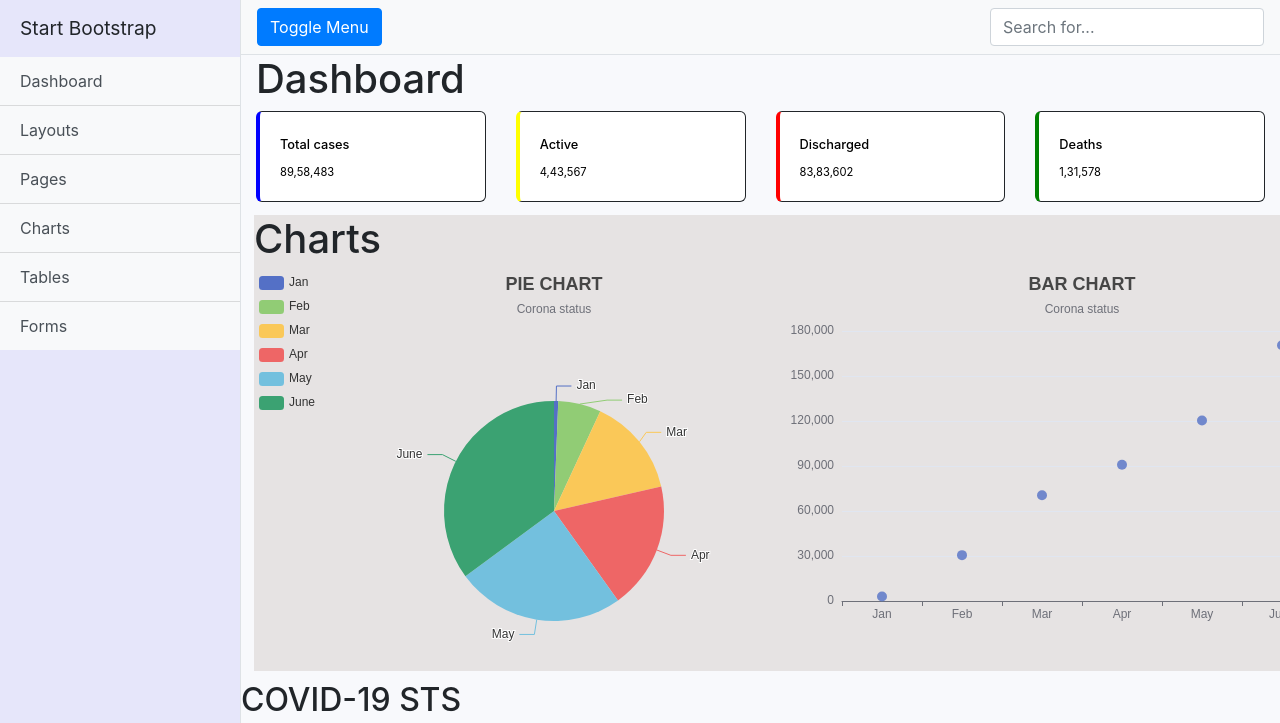
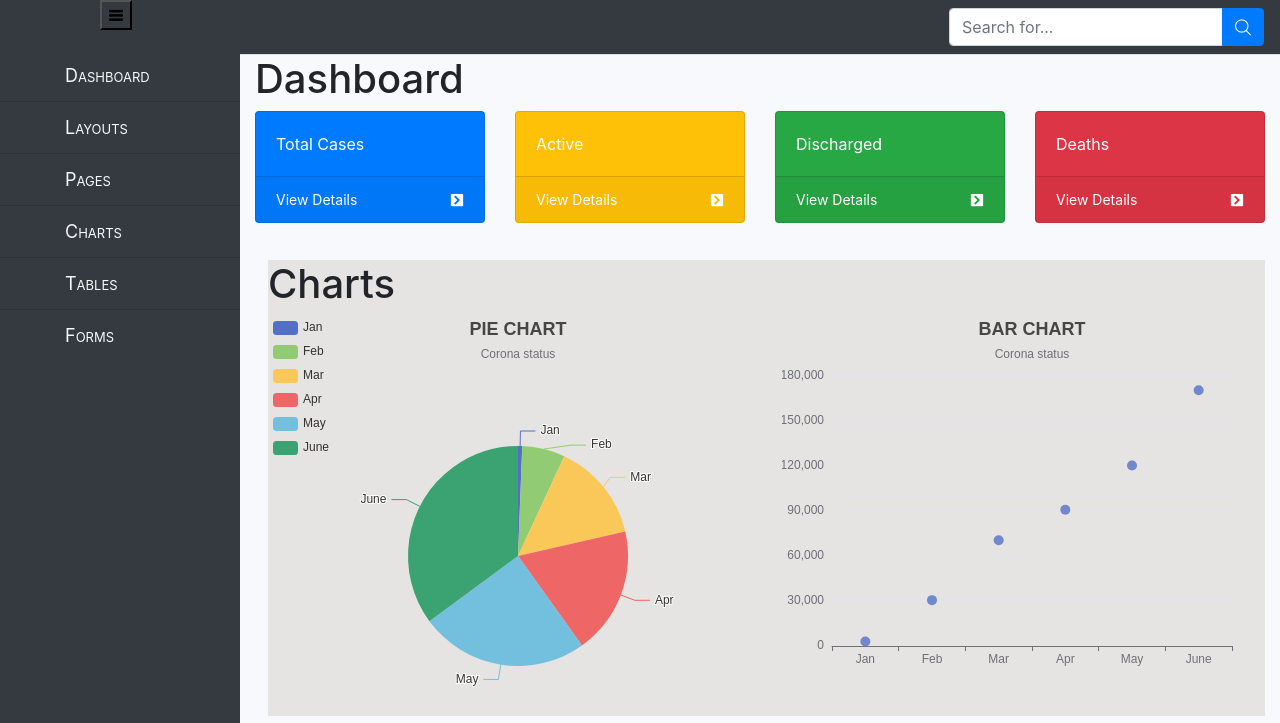
Before and after one commit to ponmalar6596/dashboard-1, a website: page app/booma.html in a window 1280 px wide. Shown: the top 723 px of the page. Drawn offline with nearby package versions, Linux system fonts and the light colour scheme.

Commit message:
add content

```diff
--- a/app/booma.html
+++ b/app/booma.html
@@ -5,39 +5,51 @@
     <meta name="viewport" content="width=device-width, initial-scale=1.0">
     <link rel="stylesheet" href="../node_modules/bootstrap/dist/css/bootstrap.min.css">
     <link rel="stylesheet" href="./css/booma.css">
+    <link rel="stylesheet" href="../vendor/icofont/icofont.min.css">
     <title>Document</title>
 </head>
 <body>
     <div class="d-flex" id="wrapper">
 
         <!-- Sidebar -->
-        <div class="back border-right" id="sidebar-wrapper">
-          <div class="back sidebar-heading">Start Bootstrap </div>
-          <div class="list-group list-group-flush">
-            <a href="#" class="list-group-item list-group-item-action bg-light">Dashboard</a>
-            <a href="#" class="list-group-item list-group-item-action bg-light">Layouts</a>
-            <a href="#" class="list-group-item list-group-item-action bg-light">Pages</a>
-            <a href="#" class="list-group-item list-group-item-action bg-light">Charts</a>
-            <a href="#" class="list-group-item list-group-item-action bg-light">Tables</a>
-            <a href="#" class="list-group-item list-group-item-action bg-light">Forms</a>
+         <div class="back bg-dark" id="sidebar-wrapper">
+            <!-- <button class="btn btn-primary" id="menu-toggle">Toggle Menu</button> -->
+       <button class="bt bg-dark" onclick="myFunctionnn()"id="bn">
+          <i class="icofont-navigation-menu"></i>
+        </button>
+          <div class="list-group list-group-flush" id="ds">
+            <a href="#" class="list-group-item list-group-item-action bg-dark">Dashboard</a>
+            <a href="#" class="list-group-item list-group-item-action bg-dark">Layouts</a>
+            <a href="#" class="list-group-item list-group-item-action bg-dark">Pages</a>
+            <a href="#" class="list-group-item list-group-item-action bg-dark">Charts</a>
+            <a href="#" class="list-group-item list-group-item-action bg-dark" onclick="myFunction()">Tables</a>
+
+            <!-- <div id="myDIV">
+              This is my DIV element.
+            </div> -->
+            <a href="#" class="list-group-item list-group-item-action bg-dark"onclick="myFunctionn()">Forms</a>
           </div>
         </div>
         <!-- /#sidebar-wrapper -->
 
         <!-- Page Content -->
         <div id="page-content-wrapper">
-
-          <nav class="navbar navbar-expand-lg navbar-light bg-light border-bottom">
-            <button class="btn btn-primary" id="menu-toggle">Toggle Menu</button>
-
+                        <nav class="navbar navbar-expand-lg  bg-dark border-bottom">
                       <button class="navbar-toggler" type="button" data-toggle="collapse" data-target="#navbarSupportedContent" aria-controls="navbarSupportedContent" aria-expanded="false" aria-label="Toggle navigation">
               <span class="navbar-toggler-icon"></span>
             </button>
 
             <div class="collapse navbar-collapse" id="navbarSupportedContent">
+
               <ul class="navbar-nav ml-auto mt-2 mt-lg-0">
+                <div class="input-group">
                   <input class="form-control" type="text" placeholder="Search for..." aria-label="Search" aria-describedby="basic-addon2">
+                  <div class="input-group-append">
 
+
+                      <button class="btn btn-primary" type="button"><i class="icofont-search"></i> </button>
+                  </div>
+              </div>
                 <!-- <i class="icofont-search icofont-1x"></i> -->
                <!-- <li class="nav-item active">
                   <a class="nav-link" href="#">Home <span class="sr-only">(current)</span></a>
@@ -64,42 +76,40 @@
             <div class="page-title">
                 <h1>Dashboard</h1>
             </div>
-            <div class="page-content">
-                <div class="statistics">
             <div class="row">
-                        <div class="col-3">
-                            <div class="card card-statistics card-1">
-                                <div class="card-body">
-                                  <h5 class="card-title">Total cases</h5>
-                                  <a class="small text-white stretched-link" href="#"></a>
-                                  <p class="card-text">89,58,483</p>
+              <div class="col-xl-3 col-md-6">
+                  <div class="card bg-primary text-white mb-4">
+                      <div class="card-body">Total Cases</div>
+                      <div class="card-footer d-flex align-items-center justify-content-between">
+                          <a class="small text-white stretched-link" href="#">View Details</a>
+                          <div class="small text-white"><i class="icofont-square-right"></i></div>
                       </div>
                   </div>
               </div>
-                        <div class="col-3">
-                            <div class="card card-statistics card-2">
-                                <div class="card-body">
-                                  <h5 class="card-title">Active</h5>
-                                  <p class="card-text">4,43,567</p>
+              <div class="col-xl-3 col-md-6">
+                  <div class="card bg-warning text-white mb-4">
+                      <div class="card-body">Active</div>
+                      <div class="card-footer d-flex align-items-center justify-content-between">
+                          <a class="small text-white stretched-link" href="#">View Details</a>
+                          <div class="small text-white"><i class="icofont-square-right"></i></div>
                       </div>
                   </div>
               </div>
-                        <div class="col-3">
-                            <div class="card card-statistics card-3">
-                                <div class="card-body">
-                                  <h5 class="card-title">Discharged</h5>
-                                  <p class="card-text">83,83,602</p>
+              <div class="col-xl-3 col-md-6">
+                  <div class="card bg-success text-white mb-4">
+                      <div class="card-body">Discharged</div>
+                      <div class="card-footer d-flex align-items-center justify-content-between">
+                          <a class="small text-white stretched-link" href="#">View Details</a>
+                          <div class="small text-white"><i class="icofont-square-right"></i></div>
                       </div>
                   </div>
               </div>
-                        <div class="col-3">
-                            <div class="card card-statistics card-4">
-                                <div class="card-body">
-                                  <h5 class="card-title">Deaths</h5>
-                                  <p class="card-text">1,31,578</p>
-                                </div>
-                            </div>
-                        </div>
+              <div class="col-xl-3 col-md-6">
+                  <div class="card bg-danger text-white mb-4">
+                      <div class="card-body">Deaths</div>
+                      <div class="card-footer d-flex align-items-center justify-content-between">
+                          <a class="small text-white stretched-link" href="#">View Details</a>
+                          <div class="small text-white"><i class="icofont-square-right"></i></div>
                       </div>
                   </div>
               </div>
@@ -108,23 +118,23 @@
               <h1>Charts</h1>
             <div class="row">
               <div class="col-6">
-                <div id="main" style="width:600px; height:400px;"></div>
+                <div id="main" style="width:500px; height:400px;"></div>
 
               </div>
               <div class="col-6">
-              <div id="bar" style="width:600px; height:400px;"></div>
+              <div id="bar" style="width:500px; height:400px;"></div>
             </div>
           </div>
       </div>
-      <div class="Tables">
-        <table class="table table-hover">
+      <div class="Tables" id="tab">
+        <table class="table table-hover table-borderless">
           <h2>COVID-19 STS</h2>
           <thead class="thead-dark"><tr>
-          <th scope="col">Month</th>
-          <th scope="col">Total cases</th>
-          <th scope="col">Active</th>
-          <th scope="col">Discharged</th>
-          <th scope="col">Deaths</th>
+          <th >Month</th>
+          <th >Total cases</th>
+          <th >Active</th>
+          <th >Discharged</th>
+          <th >Deaths</th>
         </tr>
         </thead>
         <tbody>
@@ -168,8 +178,8 @@
         </tbody>
         </table>
       </div>
-      <form class="form">
-        <h1 class=hd>Form</h1>
+      <form class="form" id="frm">
+        <h1 class=hd>Patient Details</h1>
         <div class="content">
           <div>
     <label for="fname">NAME</label>
@@ -216,10 +226,9 @@
     </div>
   </div>
 </form>
-
 </div>
       </div>
-
+        </div>
           </div>
         <!-- /#page-content-wrapper -->
 
@@ -227,6 +236,7 @@
       <script src="../node_modules/jquery/dist/jquery.js"></script>
       <script src="../node_modules/bootstrap/dist/js/bootstrap.min.js"></script>
       <script src="../node_modules/echarts/dist/echarts.js"></script>
+      <script src="booma.js"></script>
       <!-- <script src="../node_modules/popper.js/dist/popper.js"></script> -->
       <script type="text/javascript">
         // based on prepared DOM, initialize echarts instance
@@ -318,6 +328,5 @@
 
             </script>
 
-
       </body>
 </html>
--- /dev/null
+++ b/app/booma.js
@@ -0,0 +1,24 @@
+function myFunction() {
+    var x = document.getElementById("tab");
+    if (x.style.display === "none") {
+      x.style.display = "block";
+    } else {
+      x.style.display = "none";
+    }
+  }
+    function myFunctionn() {
+    var y = document.getElementById("frm");
+    if (y.style.display === "none") {
+      y.style.display = "block";
+    } else {
+      y.style.display = "none";
+    }
+  }
+  function myFunctionnn() {
+    var y = document.getElementById("ds");
+    if (y.style.display === "none") {
+      y.style.display = "block";
+    } else {
+      y.style.display = "none";
+    }
+  }
--- a/app/css/booma.css
+++ b/app/css/booma.css
@@ -1,23 +1,42 @@
 .back{
-  background-color: lavender;
+    color: #f8f9fc;
+  font-variant: small-caps;
 }
 body {
   background-color: #f8f9fc;
 }
-
+.list-group{
+  padding-top: 20px;
+}
 #wrapper {
   overflow-x: hidden;
 }
+/* .bi{
+  padding-left: 25px;
+} */
+.bt{
+  margin-left: 100px;
+    }
 
+
+#menu-toggle{
+  margin-left: 55px;
+  margin-top: 11px;
+}
 #sidebar-wrapper {
-  min-height: 100vh;
+    min-height: 100vh;
   margin-left: -15rem;
   -webkit-transition: margin 0.25s ease-out;
   -moz-transition: margin 0.25s ease-out;
   -o-transition: margin 0.25s ease-out;
   transition: margin 0.25s ease-out;
 }
-
+.list-group-item{
+  padding-left: 65px;
+  font-variant: small-caps;
+  color: #f8f9fc;
+  font-size: 18px;
+  }
 #sidebar-wrapper .sidebar-heading {
   padding: 0.875rem 1.25rem;
   font-size: 1.2rem;
```
Also changed, not shown: 1 other file. Lines whose indentation alone changed are shown as unchanged.
